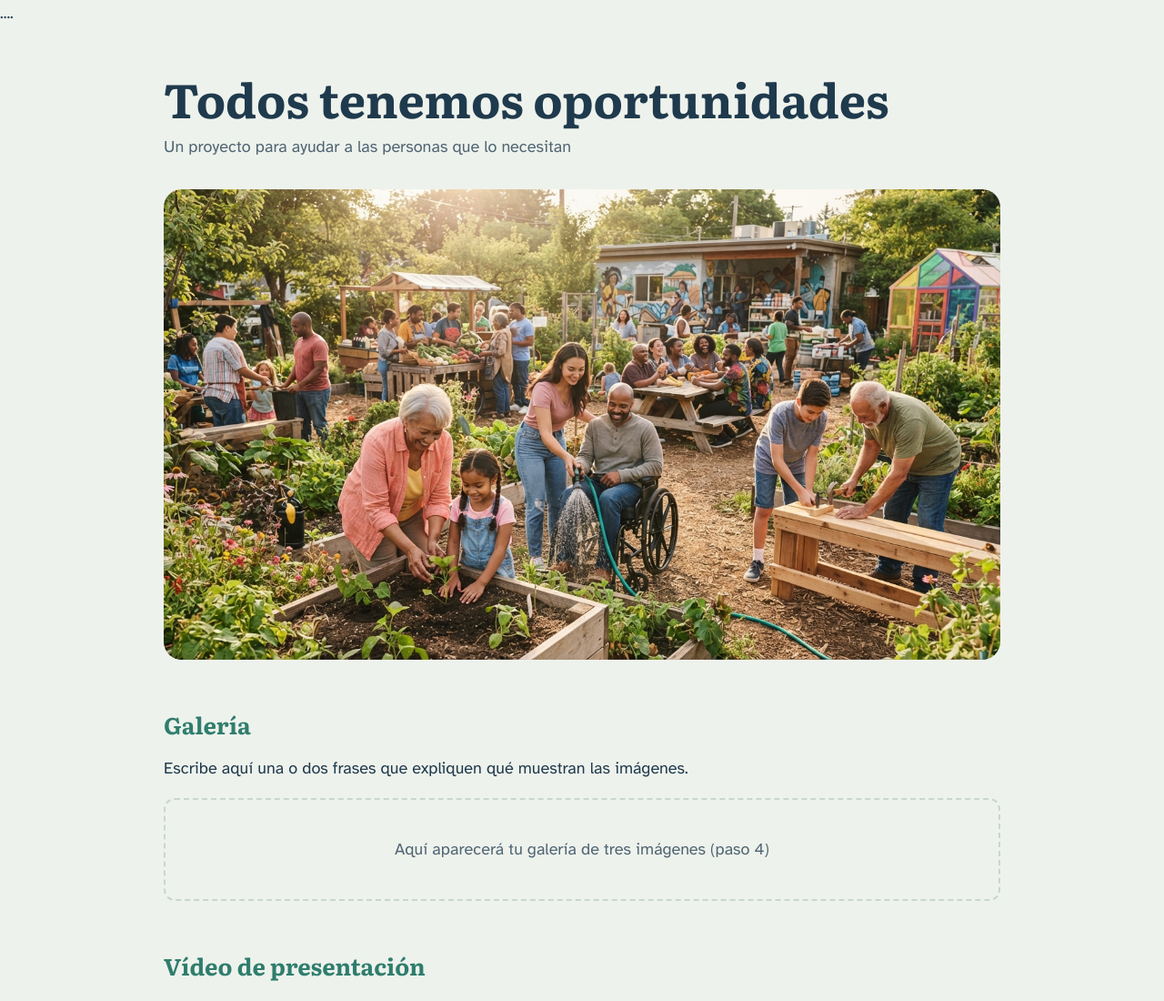
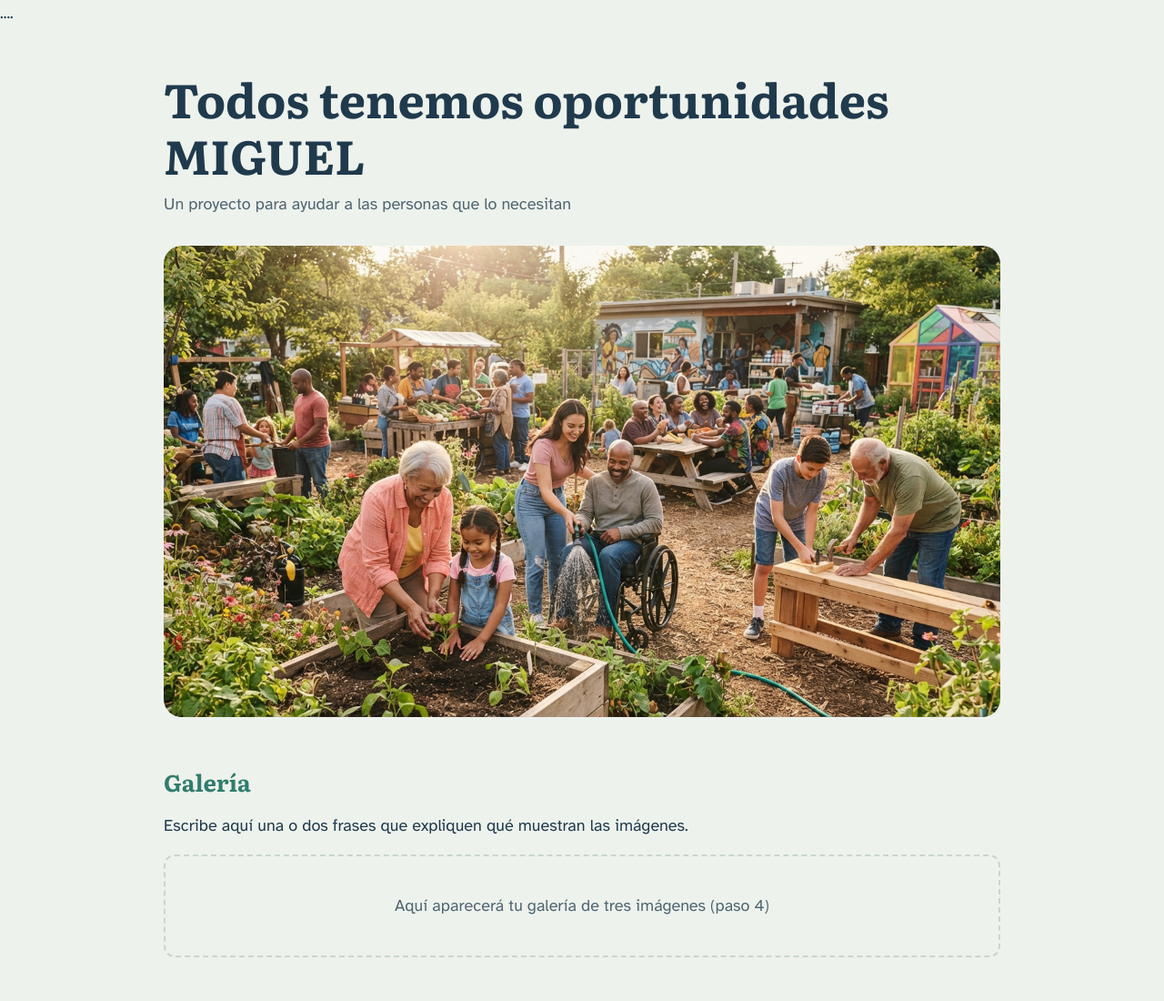
Before and after one commit to martaibanezp1/Pr-ctica-im-genes-video-, a plain HTML site: page index.html in a window 1280 px wide. Shown: the top 1100 px of the page at 91% size. Drawn offline with Linux system fonts and the light colour scheme.

Commit message:
Update index.html

```diff
--- a/index.html
+++ b/index.html
@@ -144,7 +144,7 @@
 
   <header>
     <!-- Cambia este título por el de tu proyecto -->
-    <h1>Todos tenemos oportunidades</h1>
+    <h1>Todos tenemos oportunidades MIGUEL</h1>
     <p class="subtitulo">Un proyecto para ayudar a las personas que lo necesitan</p>
 
     <div class="zona" data-aviso="Aquí aparecerá tu imagen de cabecera (paso 3)">
```
